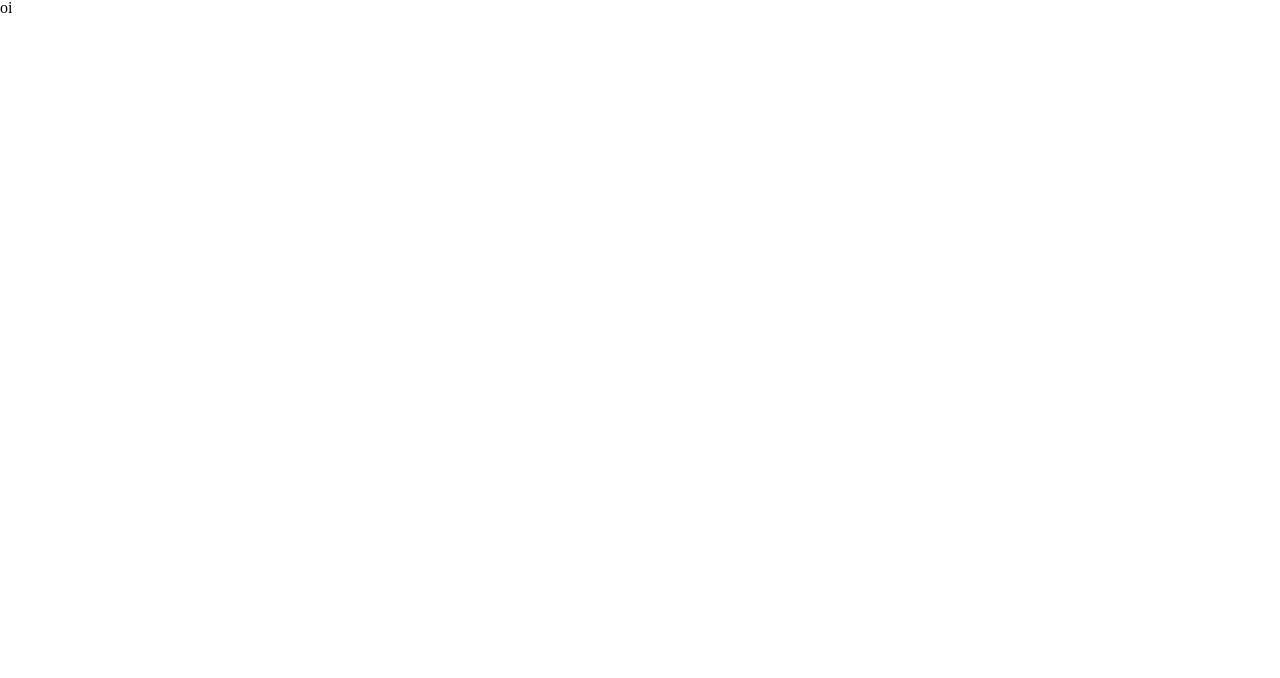
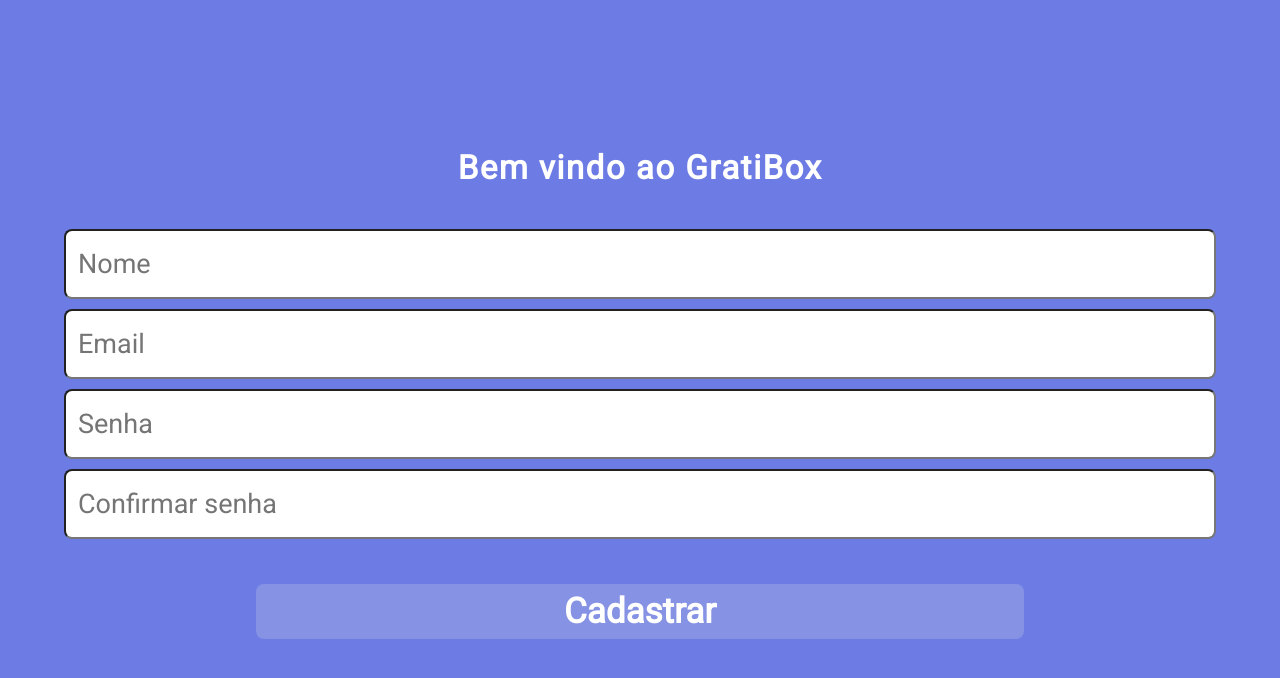
Before and after one commit to Ribeiro1300/GratiBox, a React (Create React App) app: page /signup in a window 1280 px wide. Shown: the top 678 px of the page. Built offline with nearby package versions, Linux system fonts and the light colour scheme.

Commit message:
feat: signup page's layout, done.

```diff
--- a/src/globalStyles/styles.js
+++ b/src/globalStyles/styles.js
@@ -33,10 +33,12 @@
 `;
 
 export const LoginAndSignupInput = styled.input`
+  font-family: "Roboto", sans-serif;
   width: 90%;
-  height: 5em;
+  height: 70px;
   margin: 5px;
   border-radius: 8px;
+  font-size: 25px;
 
   ::placeholder {
     padding-left: 10px;
@@ -57,6 +59,8 @@
   border-radius: 8px;
   color: #ffffff;
   margin: 10px 0px;
+  margin-top: 40px;
+  cursor: pointer;
 `;
 
 export const Button = styled.button`
@@ -69,6 +73,7 @@
   border-radius: 8px;
   color: #ffffff;
   margin: 10px 0px;
+  cursor: pointer;
 `;
 
 export const Input = styled.input``;
--- a/src/pages/home/styles.js
+++ b/src/pages/home/styles.js
@@ -15,5 +15,6 @@
 
 export const AlreadySignedIn = styled.h2`
   color: #ffffff;
+  cursor: pointer;
   margin-bottom: 20px;
 `;
--- a/src/pages/login/styles.js
+++ b/src/pages/login/styles.js
@@ -4,6 +4,7 @@
   color: #ffffff;
   margin-bottom: 40px;
   margin-top: 20px;
+  cursor: pointer;
 `;
 
 export const LoginWrapper = styled.div`
--- a/src/pages/signup/Signup.js
+++ b/src/pages/signup/Signup.js
@@ -1,5 +1,44 @@
-import React from "react";
+import React, { useState } from "react";
+import { useHistory } from "react-router-dom";
+import * as G from "../../globalStyles/styles";
 
 export default function Signup() {
-  return <div>oi</div>;
+  const [name, setName] = useState("");
+  const [email, setEmail] = useState("");
+  const [password, setPassword] = useState("");
+  const [checkPass, setCheckPass] = useState("");
+  const history = useHistory();
+  return (
+    <G.Content>
+      <G.PageTitle>Bem vindo ao GratiBox</G.PageTitle>
+      <G.LoginAndSignupInput
+        onChange={(elem) => setName(elem.target.value)}
+        value={name}
+        placeholder="Nome"
+        type="text"
+      ></G.LoginAndSignupInput>
+      <G.LoginAndSignupInput
+        onChange={(elem) => setEmail(elem.target.value)}
+        value={email}
+        placeholder="Email"
+        type="email"
+      ></G.LoginAndSignupInput>
+      <G.LoginAndSignupInput
+        onChange={(elem) => setPassword(elem.target.value)}
+        value={password}
+        placeholder="Senha"
+        type="password"
+      ></G.LoginAndSignupInput>
+      <G.LoginAndSignupInput
+        onChange={(elem) => setCheckPass(elem.target.value)}
+        value={checkPass}
+        placeholder="Confirmar senha"
+        type="password"
+      ></G.LoginAndSignupInput>
+
+      <G.LoginAndSignupButton onClick={() => history.push("/login")}>
+        Cadastrar
+      </G.LoginAndSignupButton>
+    </G.Content>
+  );
 }
```
